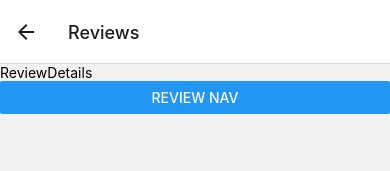
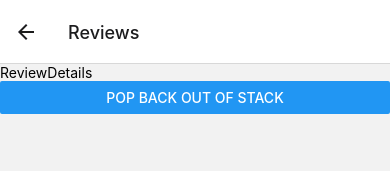
Before and after one commit to Cams-Plan/React-Native_Reviews_App, a React Native app: screen /Reviews in a window 390 px wide. Shown: the top 171 px of the page. Built offline with nearby package versions, Linux system fonts and the light colour scheme.

Commit message:
first commit

```diff
--- a/screens/ReviewDetails/index.jsx
+++ b/screens/ReviewDetails/index.jsx
@@ -5,7 +5,7 @@ export const ReviewDetails = ({ navigation }) => {
   return (
     <View>
         <Text>ReviewDetails</Text>
-        <Button title="Review Nav" onPress={()=> navigation.navigate('Home') } />
+        <Button title="Pop Back Out of Stack" onPress={()=> navigation.pop() } />
     </View>
   )
 }
```
